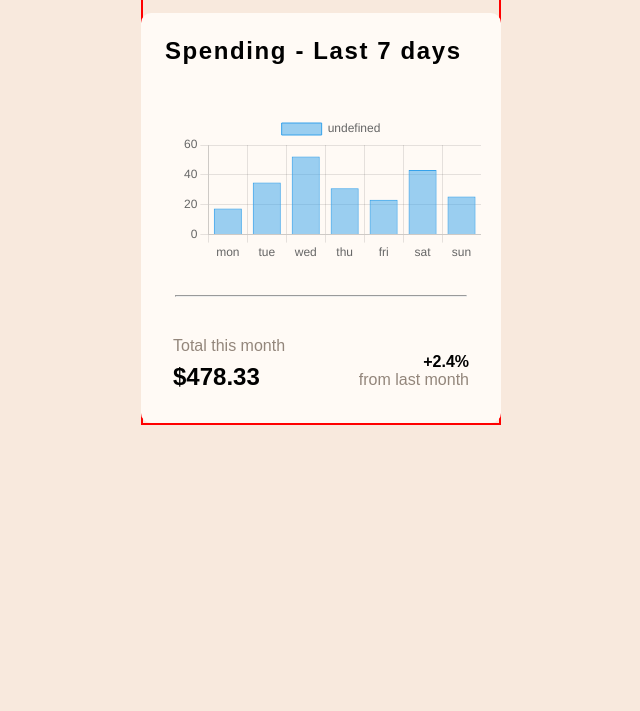
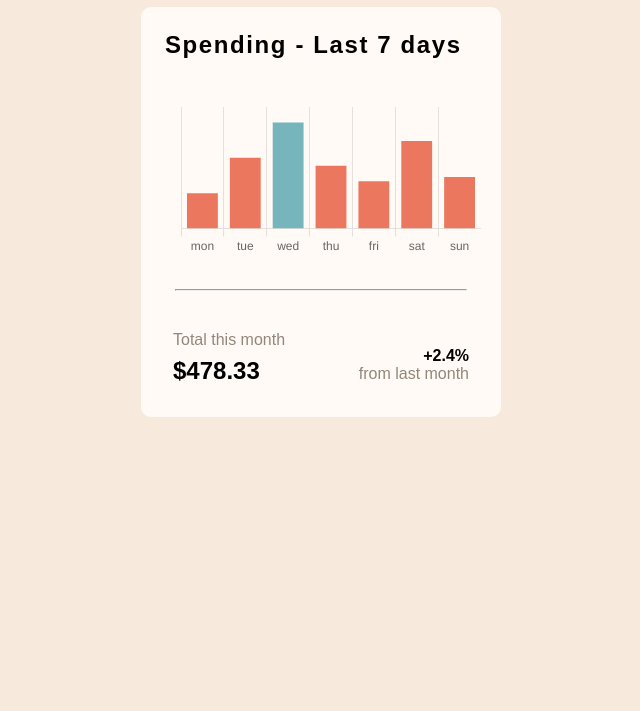
Before and after one commit to nyakita/expenses-chart-component-main, a plain HTML site: page index.html in a window 1280 px wide. Shown: the part 89-800 px from the top of the page, without its empty margins (319-959 px from the left). Drawn offline with nearby package versions, Linux system fonts and the light colour scheme.

Commit message:
Almost completed layout of chart

```diff
--- a/data.json
+++ b/data.json
@@ -1,7 +1,7 @@
 [
   {
     "day": "mon",
-    "amount": 17.45
+    "amount": "$" + 17.45
   },
   {
     "day": "tue",
--- a/index.css
+++ b/index.css
@@ -27,7 +27,6 @@ body{
   align-items:center;
   justify-content:center;
   margin:0 auto;
-  border:2px solid red;
   width:100%;
   max-width:360px;
 }
@@ -39,7 +38,6 @@ body{
   align-items:center;
   justify-content:space-between;
   text-align:left;
-  border:2px solid blue;
   width:100%;
   max-width:360px;
   padding:1rem;
@@ -78,6 +76,7 @@ hr{
   padding:2rem;
   margin:0 auto;
 }
+
 .section-footer-main{
   display:flex;
   flex-direction:row;
--- a/index.js
+++ b/index.js
@@ -6,17 +6,23 @@ const ctx = document.getElementById('myChart');
       labels: ['mon', 'tue', 'wed', 'thu', 'fri', 'sat', 'sun'],
       datasets: [{
         data: [17.45, 34.91, 52.36, 31.07, 23.39, 43.28,25.48],
-        borderWidth: 1
+        borderWidth: 0,
+        backgroundColor:['hsl(10, 79%, 65%)', 'hsl(10, 79%, 65%)', 'hsl(186, 34%, 60%)', 'hsl(10, 79%, 65%)', 'hsl(10, 79%, 65%)', 'hsl(10, 79%, 65%)', 'hsl(10, 79%, 65%)'],
+        hoverBackgroundColor:['hsl(10, 79%, 75%)', 'hsl(10, 79%, 75%)', 'hsl(186, 34%, 70%)', 'hsl(10, 79%, 75%)', 'hsl(10, 79%, 75%)', 'hsl(10, 79%, 75%)', 'hsl(10, 79%, 75%)'],
+
       }]
     },
     options: {
+      plugins: {
+        legend:{
+          display:false,
+        },
+      },
       scales: {
         y: {
-          beginAtZero: true
-        }
+          beginAtZero: true,
+          display:false,
+        },
       },
-      legend:{
-        display:false
-      }
     }
   });
```
